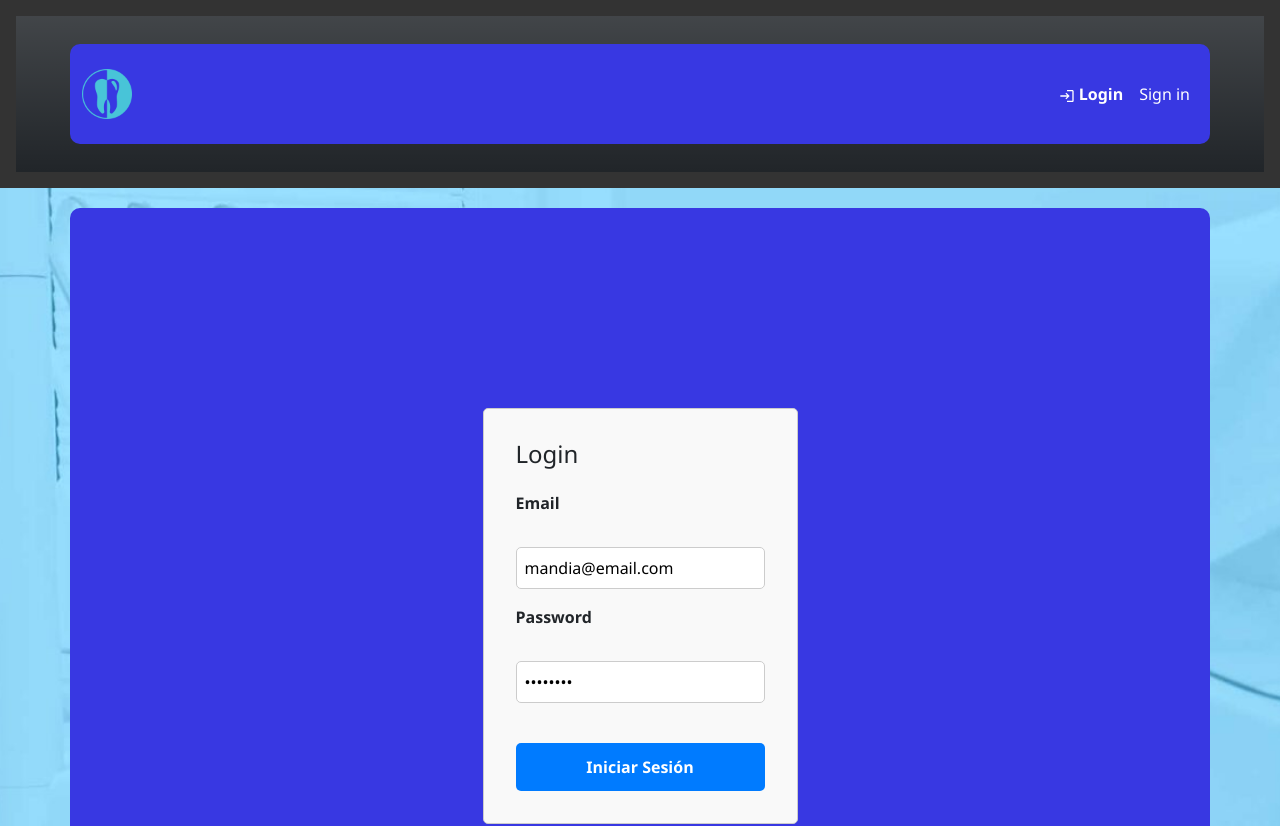
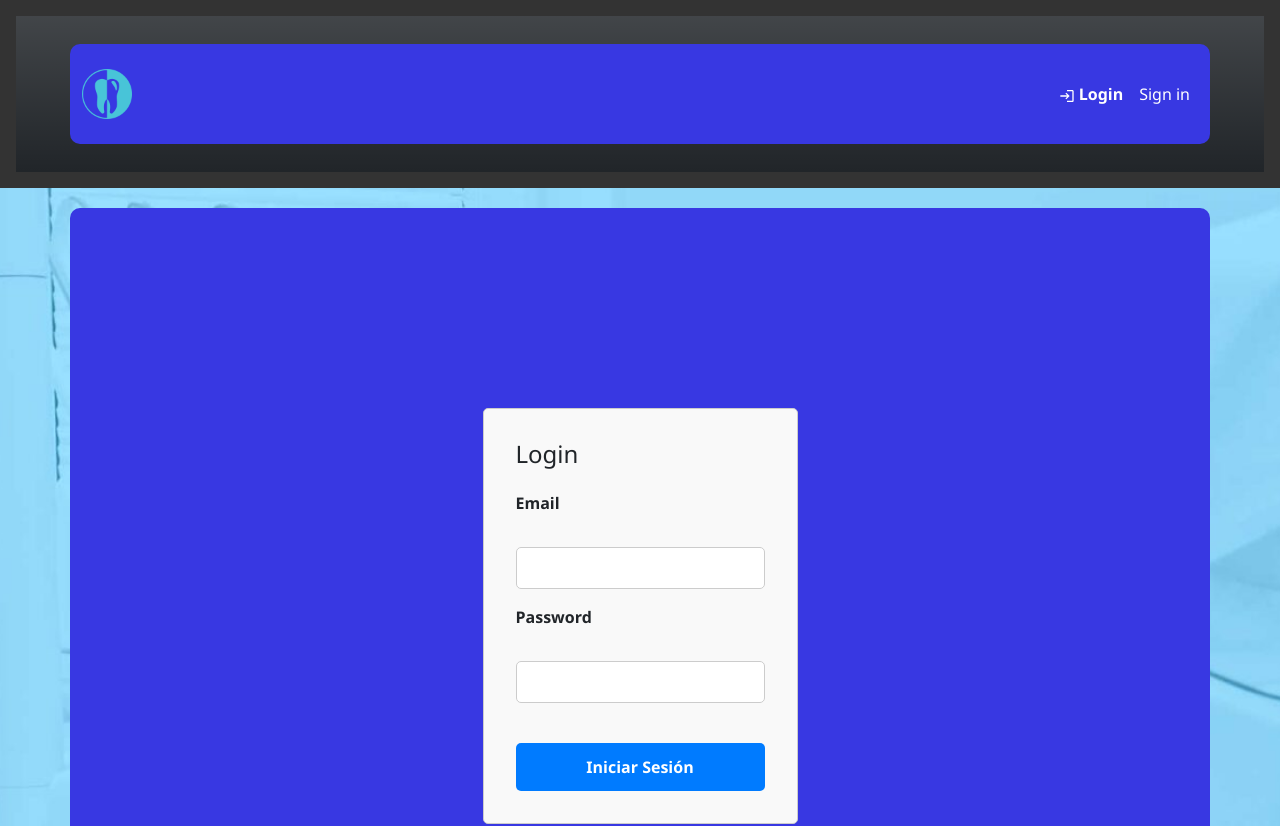
Before and after one commit to luisroquett/detalclinicFrontend, a React (Vite) app: page /login in a window 1280 px wide. Shown: the top 826 px of the page. Built offline with nearby package versions, Linux system fonts and the light colour scheme.

Commit message:
fixed header fixed and readme update

```diff
--- a/src/containers/login/Login.jsx
+++ b/src/containers/login/Login.jsx
@@ -8,8 +8,8 @@ import "./Login.scss";
 
 export default function Login() {
   const initialFormValues = {
-    email: "mandia@email.com",
-    password: "12345678",
+    email: "",
+    password: "",
   };
 
   // HOOKS
```
Also changed, not shown: src/components/header/Header.jsx (+0 -63 lines), 1 other file (tests, documents, lock files or other folders).
